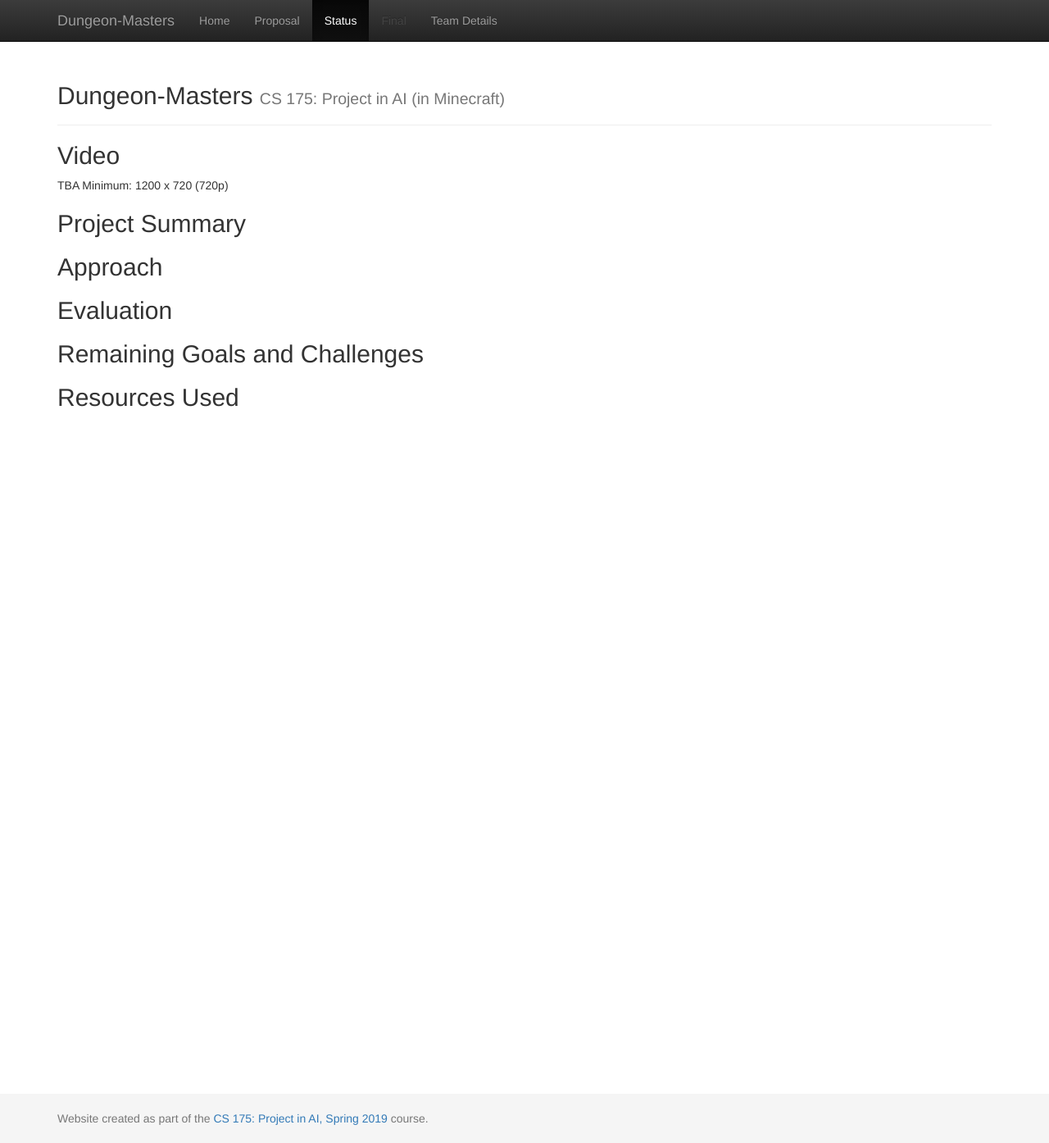
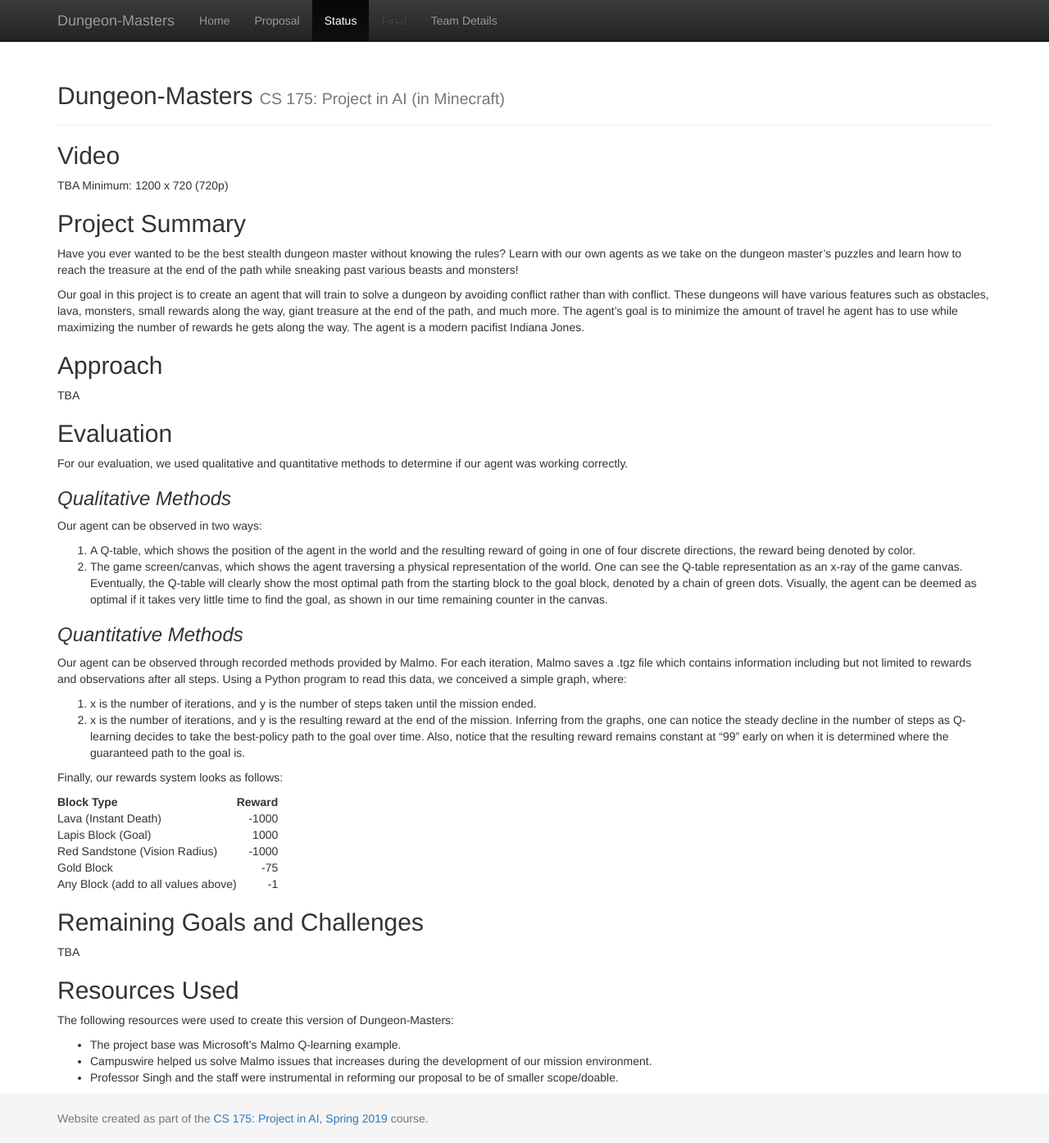
Before and after one commit to dannym08/Dungeon-Masters, a Jekyll site: the page built from docs/status.md, in a window 1280 px wide and 1394 px high. Shown: the whole window at 82% size. Built offline with Jekyll 4.4.1, drawn with Linux system fonts in a browser that asks for light colours.

Commit message:
Update status.md

```diff
--- a/docs/status.md
+++ b/docs/status.md
@@ -7,11 +7,47 @@ TBA
 Minimum: 1200 x 720 (720p)
 
 ## Project Summary
+Have you ever wanted to be the best stealth dungeon master without knowing the rules? Learn with our own agents as we take on the dungeon master’s puzzles and learn how to reach the treasure at the end of the path while sneaking past various beasts and monsters!
+
+Our goal in this project is to create an agent that will train to solve a dungeon by avoiding conflict rather than with conflict. These dungeons will have various features such as obstacles, lava, monsters, small rewards along the way, giant treasure at the end of the path, and much more. The agent's goal is to minimize the amount of travel he agent has to use while maximizing the number of rewards he gets along the way. The agent is a modern pacifist Indiana Jones.
+
 
 ## Approach
+TBA
 
 ## Evaluation
+For our evaluation, we used qualitative and quantitative methods to determine if our agent was working correctly.
+
+### _Qualitative Methods_
+
+Our agent can be observed in two ways:
+1. A Q-table, which shows the position of the agent in the world and the resulting reward of going in one of four discrete directions, the reward being denoted by color.
+2. The game screen/canvas, which shows the agent traversing a physical representation of the world.
+One can see the Q-table representation as an x-ray of the game canvas. Eventually, the Q-table will clearly show the most optimal path from the starting block to the goal block, denoted by a chain of green dots. Visually, the agent can be deemed as optimal if it takes very little time to find the goal, as shown in our time remaining counter in the canvas.
+
+### _Quantitative Methods_
+
+Our agent can be observed through recorded methods provided by Malmo. For each iteration, Malmo saves a .tgz file which contains information including but not limited to rewards and observations after all steps. Using a Python program to read this data, we conceived a simple graph, where:
+1. x is the number of iterations, and y is the number of steps taken until the mission ended.
+2. x is the number of iterations, and y is the resulting reward at the end of the mission.
+Inferring from the graphs, one can notice the steady decline in the number of steps as Q-learning decides to take the best-policy path to the goal over time. Also, notice that the resulting reward remains constant at “99” early on when it is determined where the guaranteed path to the goal is.
+
+Finally, our rewards system looks as follows:
+
+| Block Type    | Reward        |
+| ------------- |--------------:|
+| Lava (Instant Death)     | -1000 |
+| Lapis Block (Goal)     | 1000      |
+| Red Sandstone (Vision Radius) | -1000     |
+| Gold Block | -75 |
+| Any Block (add to all values above) | -1 |
+
 
 ## Remaining Goals and Challenges
+TBA
 
 ## Resources Used
+The following resources were used to create this version of Dungeon-Masters:
+- The project base was Microsoft’s Malmo Q-learning example.
+- Campuswire helped us solve Malmo issues that increases during the development of our mission environment.
+- Professor Singh and the staff were instrumental in reforming our proposal to be of smaller scope/doable.
```
